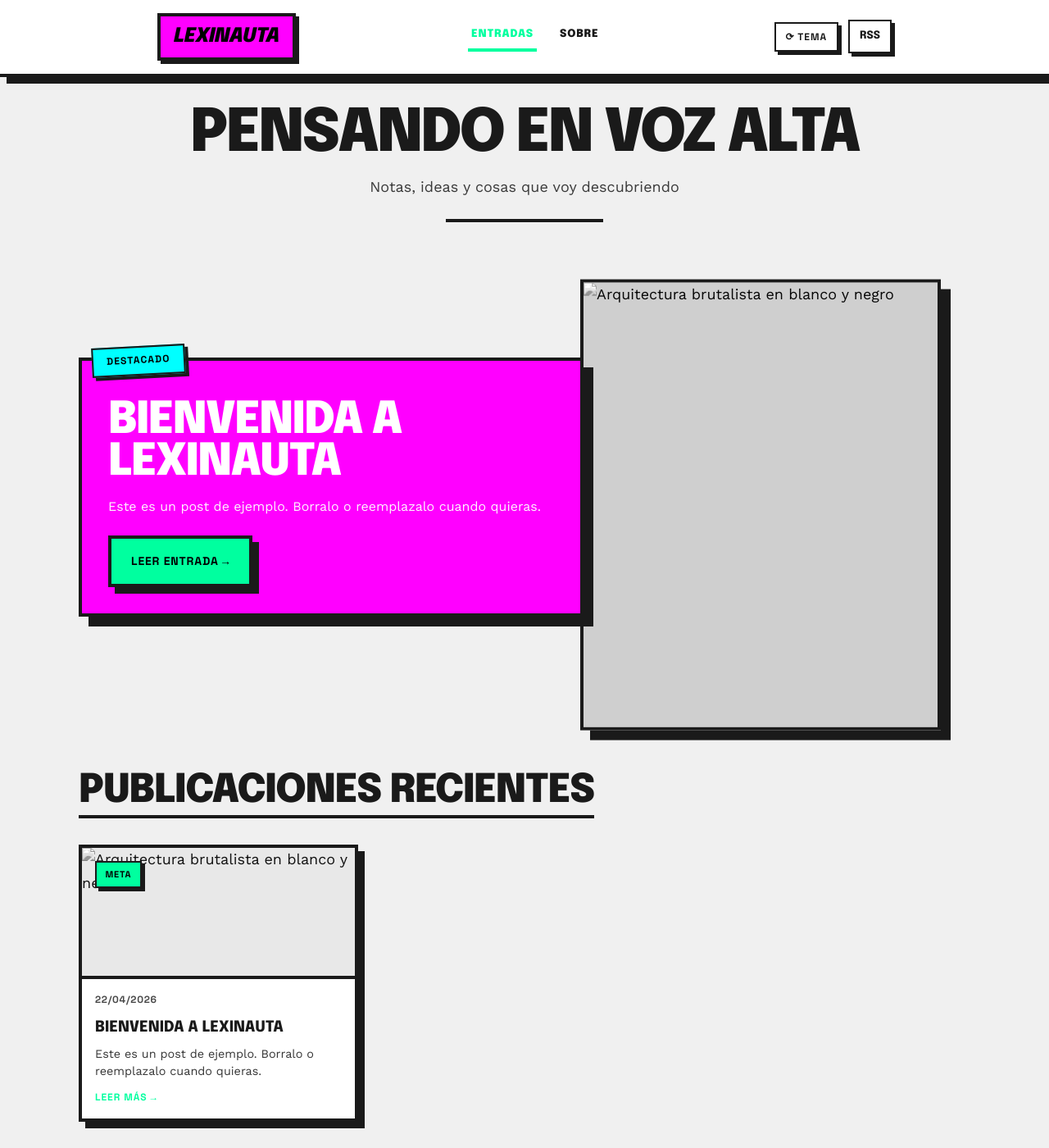
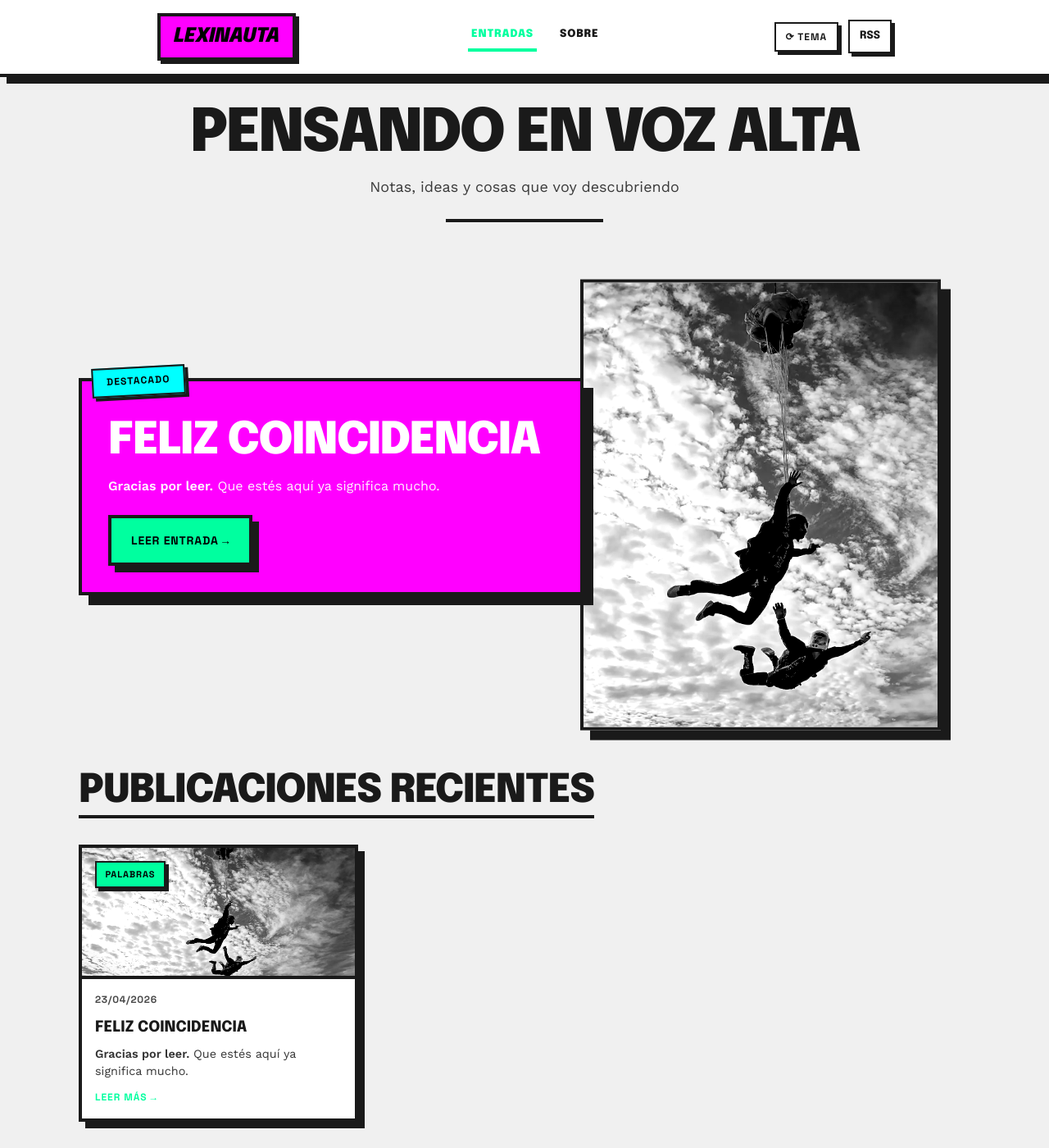
Before and after one commit to 14tinchov/lexinauta, a Jekyll site: the page built from index.html, in a window 1280 px wide and 1400 px high. Shown: the whole window at 82% size. Built offline with Jekyll 4.4.1, drawn with Linux system fonts in a browser that asks for light colours; the list of posts is cut into pages by our own code.

Commit message:
New post and styles

````diff
--- a/_config.yml
+++ b/_config.yml
@@ -27,7 +27,9 @@ plugins:
 paginate: 5
 paginate_path: "/pagina/:num/"
 
-# Comentarios: crea un sitio en https://disqus.com y pega aquí el "shortname"
+# Comentarios: poné true cuando Disqus esté listo (y configurá shortname).
+comments_enabled: false
+# Creá un sitio en https://disqus.com y pegá el "shortname" aquí.
 disqus_shortname: ""
 
 author:
--- a/_layouts/post.html
+++ b/_layouts/post.html
@@ -32,8 +32,7 @@ layout: default
     <aside class="post-share" aria-label="Compartir">
       <h2 class="post-share__title">Compartir</h2>
       <a class="post-share__link" href="https://twitter.com/intent/tweet?text={{ share_title }}&url={{ share_url_escaped }}" target="_blank" rel="noopener noreferrer">Twitter / X</a>
-      <a class="post-share__link" href="https://www.linkedin.com/sharing/share-offsite/?url={{ share_url_escaped }}" target="_blank" rel="noopener noreferrer">LinkedIn</a>
-      <a class="post-share__link" href="#comentarios">Comentarios</a>
+      {% include post-share-copy.html %}
     </aside>
 
     <div class="post-main">
@@ -42,7 +41,7 @@ layout: default
       </div>
 
       {% assign _disqus = site.disqus_shortname | strip %}
-      {% if _disqus != "" and page.comments != false %}
+      {% if site.comments_enabled and _disqus != "" and page.comments != false %}
         {% include disqus.html %}
       {% endif %}
     </div>
--- a/_posts/2026-04-22-bienvenida-a-lexinauta.md
+++ /dev/null
@@ -1,27 +0,0 @@
----
-layout: post
-title: "Bienvenida a lexinauta"
-subtitle: "Un arranque mínimo para el blog: borradores, UTF-8 y GitHub Pages."
-categories:
-  - meta
-featured_image: "/assets/images/posts/bienvenida/1.webp"
-featured_image_alt: "Arquitectura brutalista en blanco y negro"
----
-
-Este es un post de ejemplo. Borralo o reemplazalo cuando quieras.
-
-## The tactile digital
-
-Cuando escribís con Markdown normal (`##`, `>`, imágenes), el diseño del post ya aplica el estilo neo-brutalista.
-
-> Perfection is boring. Structural honesty is engaging.
-
-![Arquitectura brutalista]({{ '/assets/images/posts/bienvenida/1.webp' | relative_url }})
-
-Los borradores van en `_drafts/` (sin fecha en el nombre del archivo). Para verlos en local:
-
-```bash
-bundle exec jekyll serve --drafts
-```
-
-Encoding del sitio: **UTF-8** en `_config.yml` y en el layout, así podés usar ñ, tildes y comillas sin drama.
--- /dev/null
+++ b/_posts/2026-04-23-feliz-coincidencia.md
@@ -0,0 +1,29 @@
+---
+layout: post
+title: "Feliz coincidencia"
+subtitle: "Gracias por leer"
+categories:
+  - Palabras
+featured_image: "/assets/images/posts/bienvenida/1.webp"
+featured_image_alt: "Yo, saltando en paracaidas con un amigo"
+---
+
+**Gracias por leer.** Que estés aquí ya significa mucho.
+
+Desde ya te digo que este no es el santo grial de los blogs y que seguramente muchas de las cosas que aquí escriba no te van a interesar; creo que es más que nada una catarsis para compartir cosas: una manera de documentarme y de ser consciente de mí mismo. Algo así como un collage de mis pensamientos o cosas que me van pasando o me parecen sugestivas.
+
+La dinámica es sencilla: si encuentro una palabra, concepto, idea, conocimiento que me parezca interesante o me guste, lo voy a compartir y ya. La palabra de hoy:
+
+> Serendipia: un hallazgo valioso, afortunado e inesperado que se produce de manera casual o accidental, a menudo mientras se busca otra cosa. Se describe como una "feliz coincidencia" o un golpe de suerte que permite descubrir algo positivo sin haberlo buscado activamente.
+
+Aunque la palabra no me es nueva, quería compartirla . ¿Cuántos hallazgos valiosos e inesperados nos habremos encontrado que nos hayan alegrado el día? ¿Cuántas serendipias cotidianas habrán tenido el mismo efecto?. Algunas incluso pasan desapercibidas.
+
+El término proviene del inglés *serendipity*, acuñado por Horace Walpole en 1754, inspirado en el cuento persa *"Los tres príncipes de Serendip"*. Mis serendipias no son como las de Alexander Fleming (creador de la penicilina), las mías son más corrientes, pero tienen su encanto.
+
+- Un billete en un pantalón que no me pongo hace mucho
+- Tomar un camino no habitual y encontrarme con mi primera guitarra
+- Un viaje no planeado
+- Un curso que no tenías planeado hacer
+- Tu viejo poniendo un artista que no conocías
+
+*Capaz no cambia el mundo, pero sí un poco el nuestro.*
--- a/assets/css/style.css
+++ b/assets/css/style.css
@@ -833,6 +833,25 @@ body.site-body {
   box-shadow: 2px 2px 0 0 var(--fg);
 }
 
+.post-share__link--action {
+  width: 100%;
+  cursor: pointer;
+  text-align: center;
+  white-space: nowrap;
+}
+
+.visually-hidden {
+  position: absolute;
+  width: 1px;
+  height: 1px;
+  padding: 0;
+  margin: -1px;
+  overflow: hidden;
+  clip: rect(0, 0, 0, 0);
+  white-space: nowrap;
+  border: 0;
+}
+
 /* —— Prose —— */
 .post-content {
   font-size: 1.125rem;
@@ -902,10 +921,71 @@ body.site-body {
   margin: 0;
 }
 
-.post-content ul,
+.post-content ul {
+  margin: 0 0 1.25rem;
+  padding-left: 0;
+  list-style: none;
+}
+
+.post-content ul > li {
+  position: relative;
+  margin: 0 0 0.65rem;
+  padding-left: 1.65rem;
+}
+
+.post-content ul > li::before {
+  content: "";
+  position: absolute;
+  left: 0;
+  top: 0.55em;
+  width: 0.5rem;
+  height: 0.5rem;
+  background: var(--bg);
+  border: var(--border-thin);
+  box-shadow: 3px 3px 0 0 var(--fg);
+}
+
+.post-content ul ul {
+  margin: 0.5rem 0 0;
+  padding-left: 0.5rem;
+}
+
 .post-content ol {
   margin: 0 0 1.25rem;
-  padding-left: 1.35rem;
+  padding-left: 0;
+  list-style: none;
+  counter-reset: post-ol;
+}
+
+.post-content ol > li {
+  position: relative;
+  margin: 0 0 0.65rem;
+  padding-left: 2.35rem;
+  counter-increment: post-ol;
+}
+
+.post-content ol > li::before {
+  content: counter(post-ol);
+  position: absolute;
+  left: 0;
+  top: 0.15em;
+  min-width: 1.5rem;
+  padding: 0.15rem 0.35rem;
+  font-family: var(--font-label);
+  font-size: 0.72rem;
+  font-weight: 700;
+  line-height: 1.2;
+  text-align: center;
+  color: var(--fg);
+  background: var(--bg);
+  border: var(--border-thin);
+  box-shadow: var(--shadow-sm);
+}
+
+.post-content ol ol {
+  margin: 0.5rem 0 0;
+  padding-left: 0.5rem;
+  counter-reset: post-ol;
 }
 
 .post-content pre,
````
Also changed, not shown: _includes/post-share-copy.html (added, +52 -0 lines), docs/dominio-cloudflare-godaddy.md (added, +163 -0 lines), assets/images/posts/bienvenida/1.webp (added).
